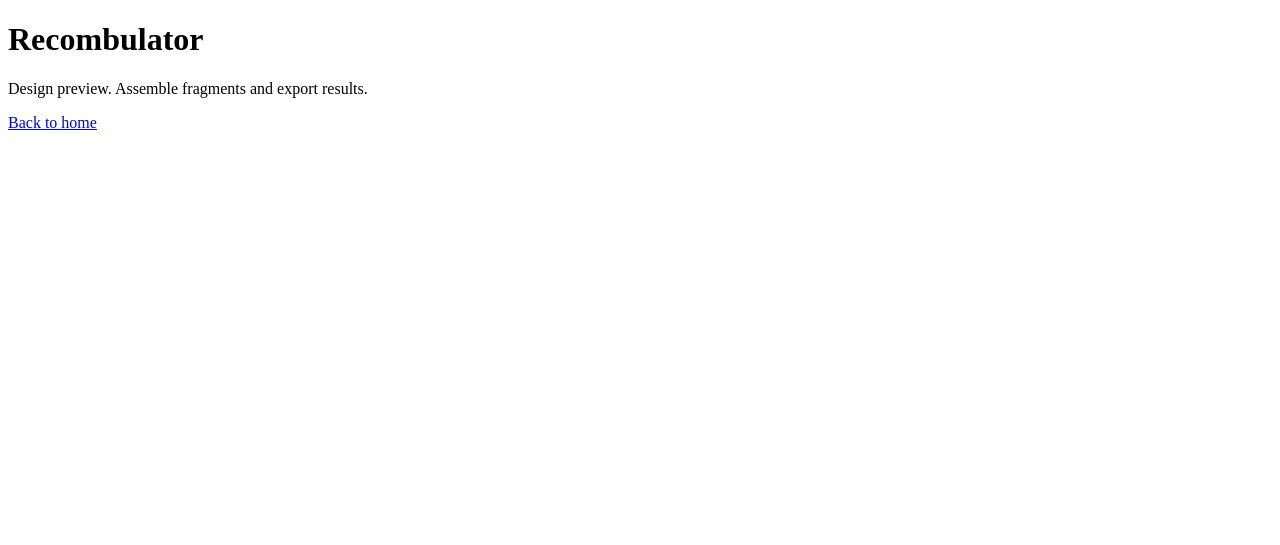
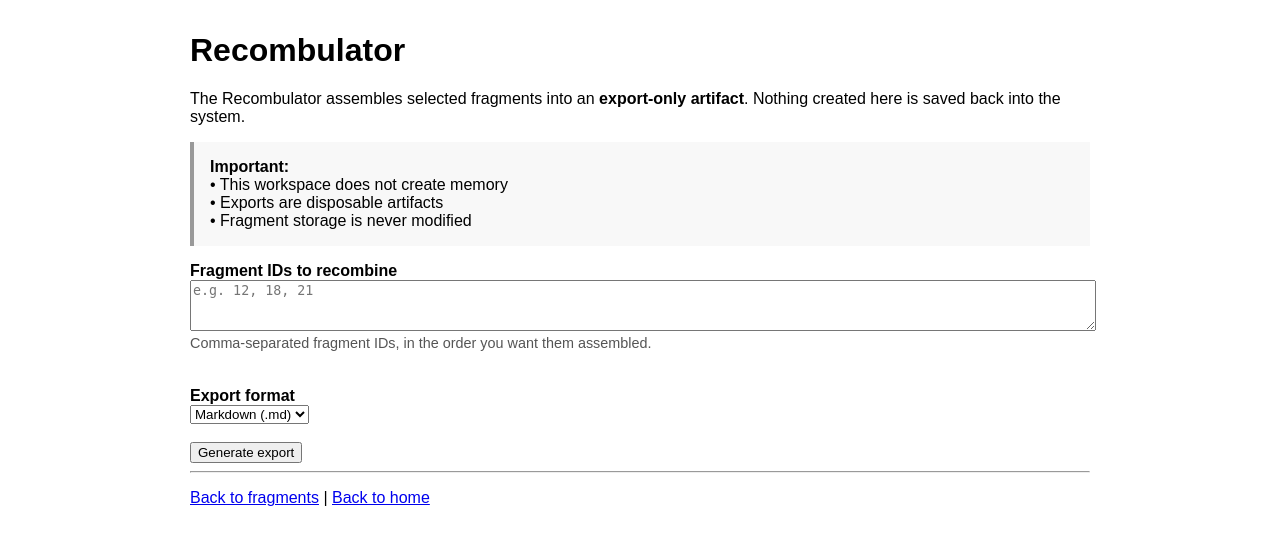
Before and after one commit to l-87hjl/alexandria-scribe, a Flask app: page /recombulator in a window 1280 px wide. Shown: the top 545 px of the page. Run offline with Flask 3, Linux system fonts and the light colour scheme.

Commit message:
Add minimal, safety-explicit Recombulator UI

```diff
--- a/templates/recombulator.html
+++ b/templates/recombulator.html
@@ -1,9 +1,54 @@
 <!doctype html>
 <html>
-<head><title>Recombulator</title></head>
+<head>
+  <title>Recombulator</title>
+  <style>
+    body { font-family: sans-serif; max-width: 900px; margin: 2rem auto; }
+    textarea { width: 100%; }
+    .hint { color: #555; font-size: 0.9em; }
+    .warning { background: #f8f8f8; border-left: 4px solid #999; padding: 1em; margin: 1em 0; }
+  </style>
+</head>
 <body>
+
 <h1>Recombulator</h1>
-<p>Design preview. Assemble fragments and export results.</p>
-<p><a href="/">Back to home</a></p>
+
+<p>
+The Recombulator assembles selected fragments into an <strong>export-only artifact</strong>.
+Nothing created here is saved back into the system.
+</p>
+
+<div class="warning">
+  <strong>Important:</strong><br/>
+  • This workspace does not create memory<br/>
+  • Exports are disposable artifacts<br/>
+  • Fragment storage is never modified
+</div>
+
+<form method="post">
+  <label for="fragment_ids"><strong>Fragment IDs to recombine</strong></label><br/>
+  <textarea name="fragment_ids" rows="3" placeholder="e.g. 12, 18, 21" required></textarea>
+  <div class="hint">Comma-separated fragment IDs, in the order you want them assembled.</div>
+
+  <br/><br/>
+
+  <label for="format"><strong>Export format</strong></label><br/>
+  <select name="format">
+    <option value="md">Markdown (.md)</option>
+    <option value="txt">Plain text (.txt)</option>
+  </select>
+
+  <br/><br/>
+
+  <button type="submit">Generate export</button>
+</form>
+
+<hr/>
+
+<p>
+  <a href="/fragments">Back to fragments</a> |
+  <a href="/">Back to home</a>
+</p>
+
 </body>
 </html>
```
